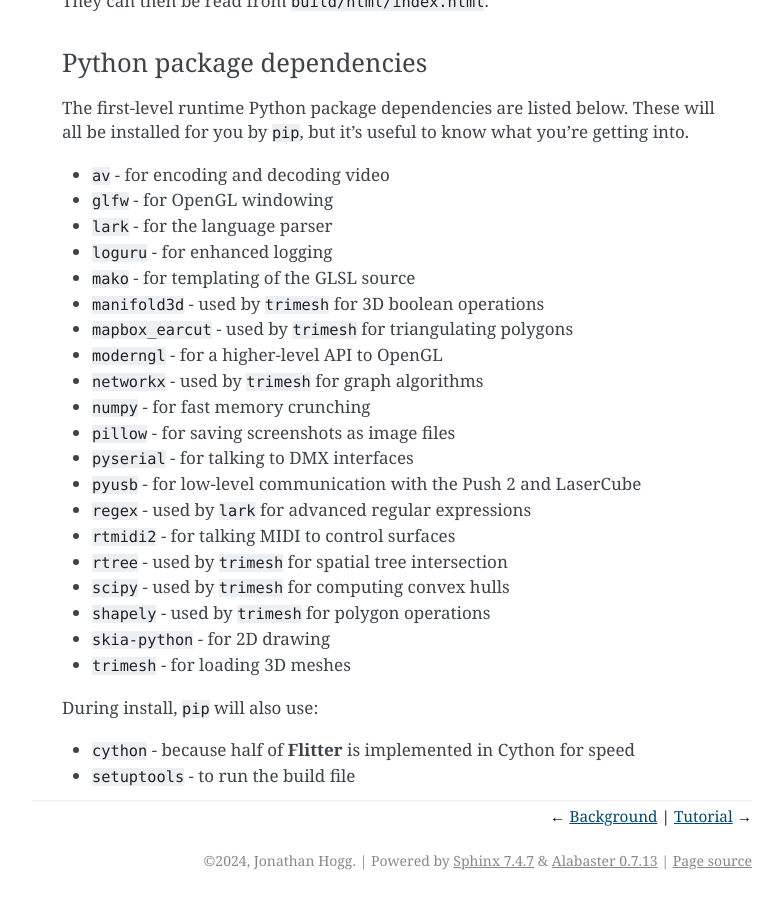
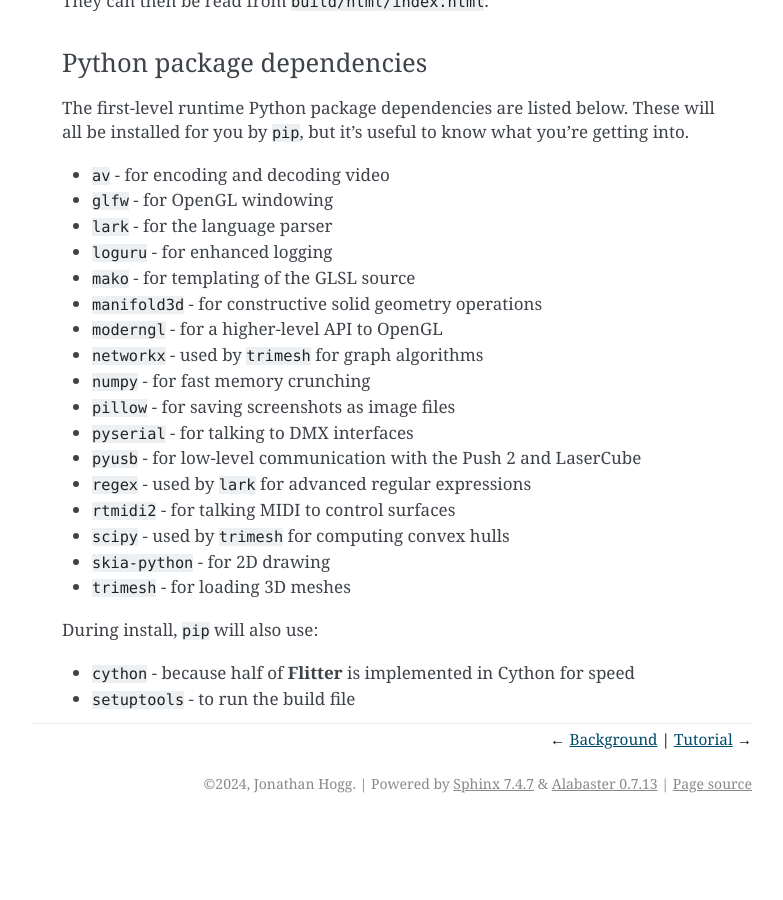
Before and after one commit to jonathanhogg/flitter, a Sphinx documentation site: the page built from docs/install.md, in a window 1280 px wide and 900 px high, scrolled down 7053 px. Shown: the whole window, without its empty margins (358-1141 px from the left). Built offline with Sphinx 7.4.7, drawn with Linux system fonts in a browser that asks for light colours; after the commit the page ends 7876 px from its top, so only the background shows below that.

Commit message:
Fewer required dependencies now that we're using manifold3d for slicing

```diff
--- a/docs/install.md
+++ b/docs/install.md
@@ -352,8 +352,7 @@ into.
 - `lark` - for the language parser
 - `loguru` - for enhanced logging
 - `mako` - for templating of the GLSL source
-- `manifold3d` - used by `trimesh` for 3D boolean operations
-- `mapbox_earcut` - used by `trimesh` for triangulating polygons
+- `manifold3d` - for constructive solid geometry operations
 - `moderngl` - for a higher-level API to OpenGL
 - `networkx` - used by `trimesh` for graph algorithms
 - `numpy` - for fast memory crunching
@@ -362,9 +361,7 @@ into.
 - `pyusb` - for low-level communication with the Push 2 and LaserCube
 - `regex` - used by `lark` for advanced regular expressions
 - `rtmidi2` - for talking MIDI to control surfaces
-- `rtree` - used by `trimesh` for spatial tree intersection
 - `scipy` - used by `trimesh` for computing convex hulls
-- `shapely` - used by `trimesh` for polygon operations
 - `skia-python` - for 2D drawing
 - `trimesh` - for loading 3D meshes
 
--- a/pyproject.toml
+++ b/pyproject.toml
@@ -39,7 +39,6 @@ dependencies = [
     "loguru",
     "mako",
     "manifold3d",
-    "mapbox_earcut",
     "moderngl",
     "networkx",
     "numpy",
@@ -48,9 +47,7 @@ dependencies = [
     "pyusb",
     "regex",
     "rtmidi2",
-    "rtree",
     "scipy",
-    "shapely",
     "skia-python>=117.0b3",
     "trimesh",
 ]
```
